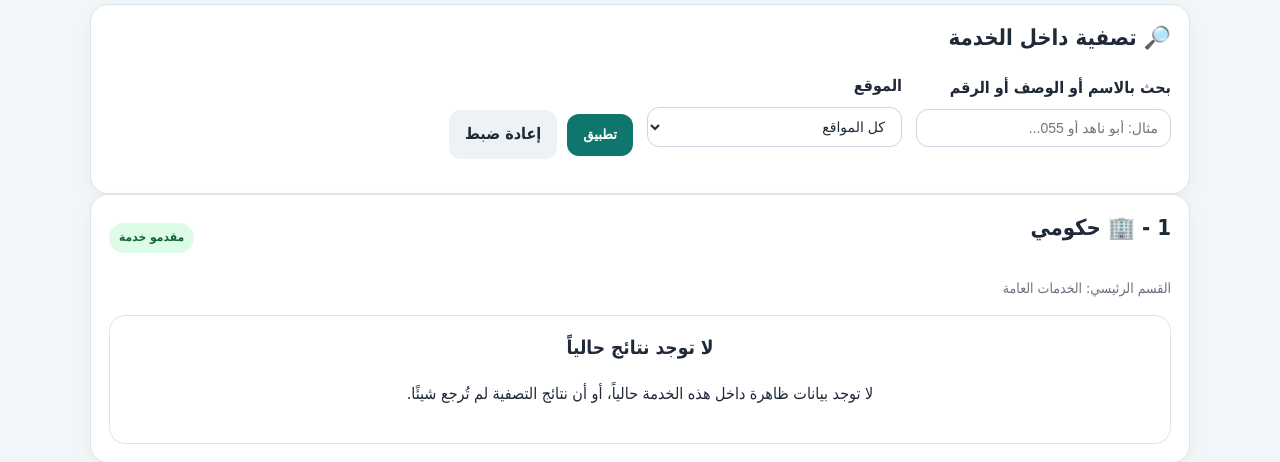
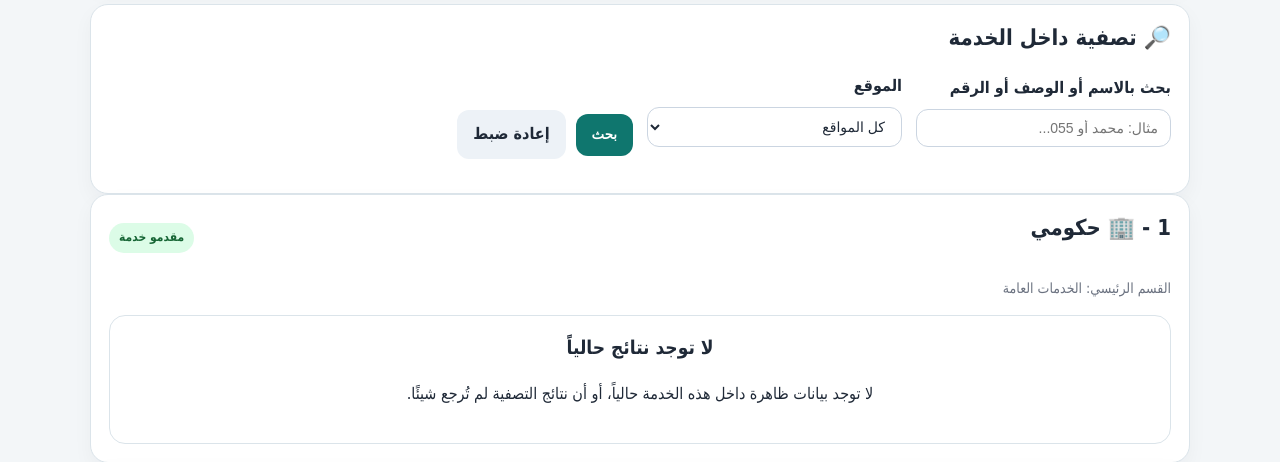
Before and after one commit to fz0fz0fz/dalil-qurain, a Flask app: page /category/1 in a window 1280 px wide. Shown: the part 334-796 px from the top of the page. Run offline with Flask 3, Linux system fonts and the light colour scheme.

Commit message:
Update category_detail.html

```diff
--- a/templates/category_detail.html
+++ b/templates/category_detail.html
@@ -32,7 +32,7 @@
                 name="q"
                 id="q"
                 value="{{ search_query or '' }}"
-                placeholder="مثال: أبو ناهد أو 055..."
+                placeholder="مثال: محمد أو 055..."
             >
         </div>
 
@@ -46,7 +46,7 @@
         </div>
 
         <div class="filter-actions">
-            <button type="submit" class="btn-primary">تطبيق</button>
+            <button type="submit" class="btn-primary">بحث</button>
             <a href="{{ url_for('category_detail', category_id=category.id) }}" class="btn-secondary">إعادة ضبط</a>
         </div>
     </form>
```
